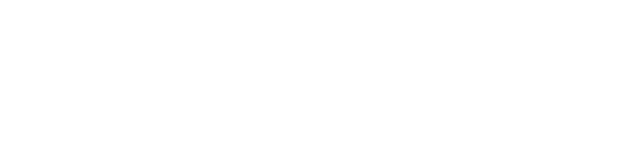
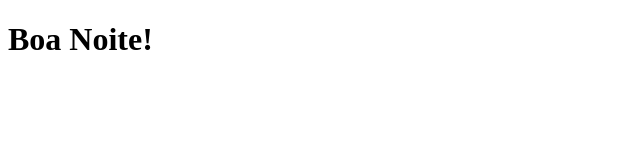
Before and after one commit to henriemini/second-repo, a plain HTML site: page index.html in a window 1280 px wide. Shown: the whole page, without its empty margins (0-640 px from the left). Drawn offline with Linux system fonts and the light colour scheme.

Commit message:
modify: modifiquei o HTML: index e adicionei no txt

```diff
--- a/index.html
+++ b/index.html
@@ -7,6 +7,8 @@
     <title>Document</title>
 </head>
 <body>
-
+    <div>
+        <h1>Boa Noite!</h1>
+    </div>
 </body>
 </html>
```
Also changed, not shown: txt-da-preguiça.txt.
